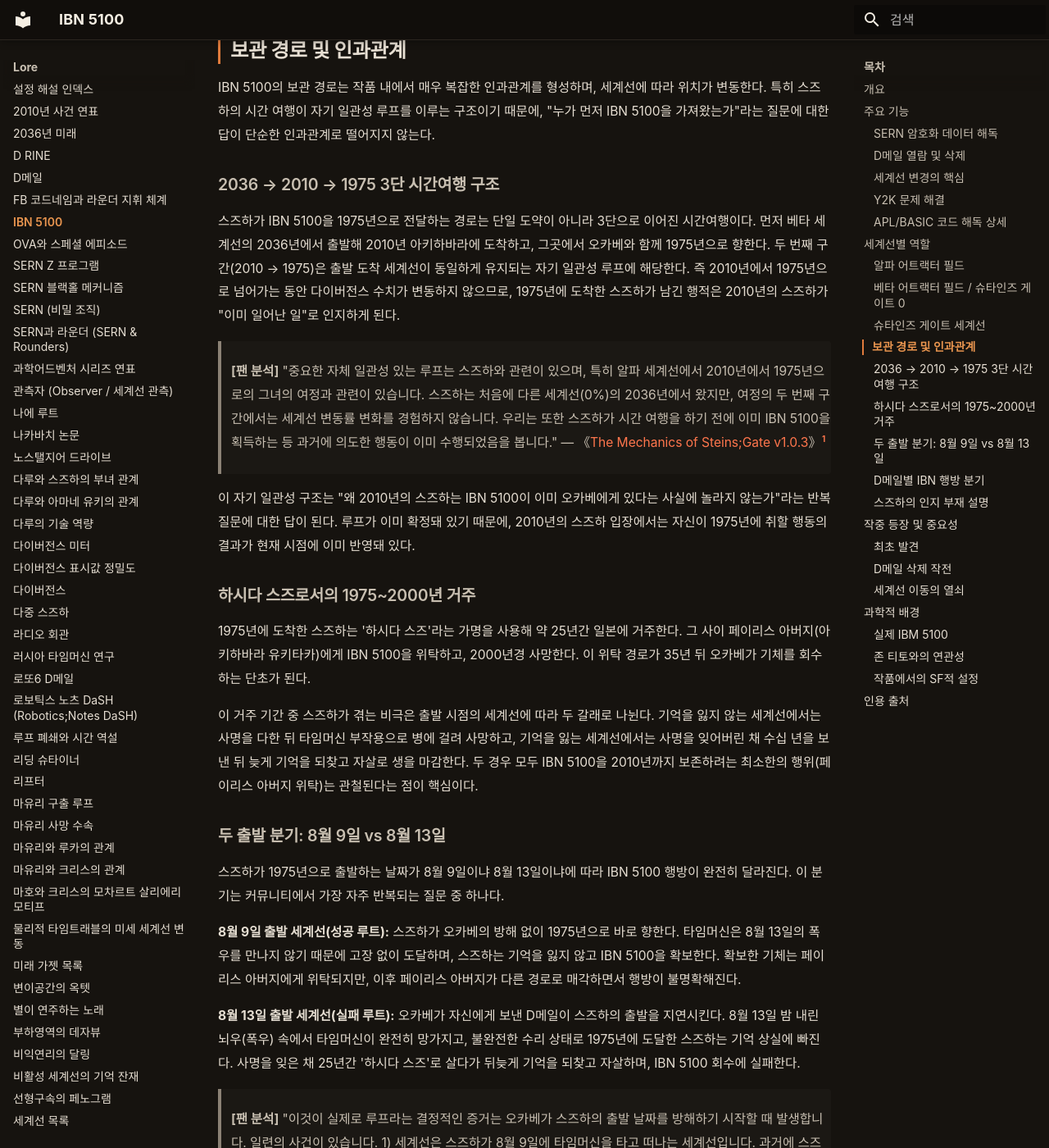
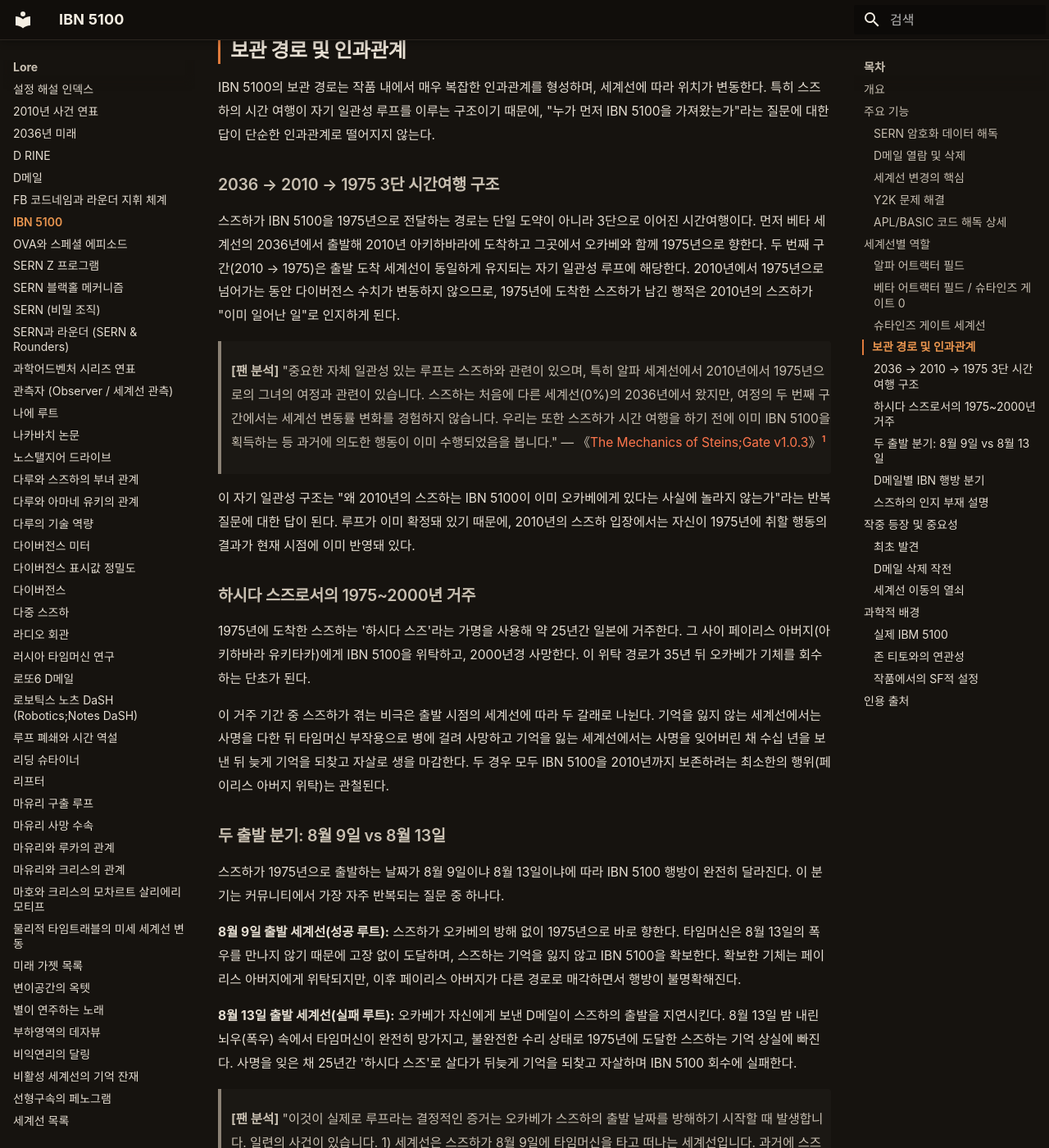
Before and after one commit to sgwiki/sgwiki.github.io, an MkDocs documentation site: the page built from wiki/lore/IBN-5100.md, in a window 1280 px wide and 1400 px high, scrolled down 2790 px. Shown: the whole window at 82% size. Built offline with MkDocs 1.6.1 and Material for MkDocs 9.7.7, drawn with Linux system fonts in a browser that asks for light colours; some web fonts are replaced; some of the changed text lies outside the part shown.

Commit message:
chore(wiki): IBN-5100 정비 — frontmatter(title·category) 보강·humanize 11건(연결어미 뒤 쉼표 5·'즉' 남발·메타 진입·형식명사·번역투 접속사)·사실·스포일러(main_story)·인용·수치 불변

```diff
--- a/wiki/lore/IBN-5100.md
+++ b/wiki/lore/IBN-5100.md
@@ -18,13 +20,13 @@
 
 ## 주요 기능
 
-IBN 5100은 작품 내에서 다음과 같은 기능을 수행한다.
+IBN 5100은 작품 내에서 몇 가지 핵심 기능을 수행한다.
 
 ### SERN 암호화 데이터 해독
 
 SERN은 보안용으로 자체 개발한 독자적인 프로그래밍 언어를 사용하고 있으며, 이 언어로 작성된 코드는 일반적인 컴퓨터로는 해석할 수 없다. IBN 5100만이 이 암호화된 코드를 해독하고 실행할 수 있다.
 
-다루가 SERN의 비밀 데이터베이스에 접근하려는 과정에서 IBN 5100의 코드 해독 능력이 언급되며, 이는 이후 SERN의 시스템을 해킹하는 중요한 단서가 된다.
+다루가 SERN의 비밀 데이터베이스에 접근하려는 과정에서 IBN 5100의 코드 해독 능력이 언급되며, 이 능력은 이후 SERN 시스템 해킹의 중요한 단서가 된다.
 
 ### D메일 열람 및 삭제
 
@@ -36,7 +38,7 @@
 
 ### Y2K 문제 해결
 
-《슈타인즈 게이트 제로》에서는 스즈하가 Y2K(2000년 문제) 오버플로 문제를 해결하기 위해 IBN 5100을 BASIC 언어와 관련해 사용한다. 이는 1975년 시점에서 미래의 문제를 해결하기 위해 IBN 5100이 활용되는 또 다른 사례다.
+《슈타인즈 게이트 제로》에서는 스즈하가 Y2K(2000년 문제) 오버플로 문제를 해결하려고 IBN 5100을 BASIC 언어와 관련해 사용한다. 1975년 시점에서 미래의 문제를 풀기 위해 IBN 5100이 활용되는 또 다른 사례다.
 
 ### APL/BASIC 코드 해독 상세
 
@@ -44,11 +46,11 @@
 
 이 설정의 뼈대는 2000~2001년 인터넷에 등장한 자칭 시간 여행자 존 티토의 주장에서 비롯된다. 그는 "IBM 5100에는 APL·BASIC 컴파일러 외에 공식적으로 문서화되지 않은 디버그 기능이 숨겨져 있으며, 이를 이용해 구형 메인프레임의 레거시 코드를 번역할 수 있다"고 주장했다. 존 티토는 이 숨겨진 기능이 2038년에 발생할 UNIX 시간 오버플로(2038년 문제)를 해결하는 데 반드시 필요하다고 역설했고, 이 일화가 실제 인터넷 전설로 널리 퍼졌다.
 
-《슈타인즈 게이트》는 이 존 티토 전설을 그대로 채택하되, 작품 내 해결 과제만 2038년 문제에서 Y2K(2000년 문제)로 변용했다. 즉 실제 존 티토가 주장한 위협과 작중 위협은 서로 다른 연도의 컴퓨터 오버플로 문제로 대응되며, IBN 5100의 "숨겨진 레거시 코드 디버깅 능력"이라는 설정 자체는 실제 인터넷 전설을 충실히 따른다. 스즈하가 베타 세계선에서 Y2K 해결을 위해 1975년으로 향하는 동기도 이 변용된 설정에 기반한다.
+《슈타인즈 게이트》는 이 존 티토 전설을 그대로 채택하되, 작품 내 해결 과제만 2038년 문제에서 Y2K(2000년 문제)로 변용했다. 실제 존 티토가 주장한 위협과 작중 위협은 서로 다른 연도의 컴퓨터 오버플로 문제로 대응되며, IBN 5100의 "숨겨진 레거시 코드 디버깅 능력"이라는 설정 자체는 실제 인터넷 전설을 충실히 따른다. 스즈하가 베타 세계선에서 Y2K 해결을 위해 1975년으로 향하는 동기도 이 변용된 설정에 기반한다.
 
 ## 세계선별 역할
 
-IBN 5100의 역할은 어트랙터 필드마다 동기가 다르다. 알파에서는 SERN에 대한 공격 도구이고, 베타/제로에서는 미래의 컴퓨터 재난(Y2K)을 막기 위한 예방 도구로 쓰인다.
+IBN 5100의 역할은 어트랙터 필드마다 동기가 다르다. 알파에서는 SERN에 대한 공격 도구이고 베타/제로에서는 미래의 컴퓨터 재난(Y2K)을 막기 위한 예방 도구로 쓰인다.
 
 ### 알파 어트랙터 필드
 
@@ -58,7 +60,7 @@
 
 베타 세계선에서는 스쿨드 작전(Operation Skuld)의 필수 조건이 되는 동시에, Y2K(2000년 문제) 해결이라는 또 다른 동기가 부여된다. 스즈하는 2036년에서 온 정보에 따라 1975년으로 향해 IBN 5100의 BASIC 디버그 기능으로 2000년 오버플로 문제를 사전에 해소해야 한다. 즉 알파와 달리 "미래의 재난을 막기 위한 예방 도구"로 쓰이며, 이 동기 차이가 베타 세계선 스즈하 행적의 핵심이다.
 
-《슈타인즈 게이트 0》 설정에서는 베타 어트랙터 필드 안에서도 IBN 5100의 운명이 또 한 번 갈린다. 카가리가 1999년 경로에서 IBN 5100을 파손하는 세계선이 존재하며, 이 경우 Y2K 해결이 좌절돼 베타 내의 다른 분기로 흩어지게 된다. 즉 베타에서는 스즈하뿐 아니라 카가리의 행적까지 IBN 5100의 존속 여부를 좌우하는 변수로 작용한다.
+《슈타인즈 게이트 0》 설정에서는 베타 어트랙터 필드 안에서도 IBN 5100의 운명이 또 한 번 갈린다. 카가리가 1999년 경로에서 IBN 5100을 파손하는 세계선이 존재하며 이 경우 Y2K 해결이 좌절돼 베타 내의 다른 분기로 흩어지게 된다. 베타에서는 스즈하뿐 아니라 카가리의 행적까지 IBN 5100의 존속 여부를 좌우하는 변수로 작용한다.
 
 ### 슈타인즈 게이트 세계선
 
@@ -70,7 +72,7 @@
 
 ### 2036 → 2010 → 1975 3단 시간여행 구조
 
-스즈하가 IBN 5100을 1975년으로 전달하는 경로는 단일 도약이 아니라 3단으로 이어진 시간여행이다. 먼저 베타 세계선의 2036년에서 출발해 2010년 아키하바라에 도착하고, 그곳에서 오카베와 함께 1975년으로 향한다. 두 번째 구간(2010 → 1975)은 출발 도착 세계선이 동일하게 유지되는 자기 일관성 루프에 해당한다. 즉 2010년에서 1975년으로 넘어가는 동안 다이버전스 수치가 변동하지 않으므로, 1975년에 도착한 스즈하가 남긴 행적은 2010년의 스즈하가 "이미 일어난 일"로 인지하게 된다.
+스즈하가 IBN 5100을 1975년으로 전달하는 경로는 단일 도약이 아니라 3단으로 이어진 시간여행이다. 먼저 베타 세계선의 2036년에서 출발해 2010년 아키하바라에 도착하고 그곳에서 오카베와 함께 1975년으로 향한다. 두 번째 구간(2010 → 1975)은 출발 도착 세계선이 동일하게 유지되는 자기 일관성 루프에 해당한다. 2010년에서 1975년으로 넘어가는 동안 다이버전스 수치가 변동하지 않으므로, 1975년에 도착한 스즈하가 남긴 행적은 2010년의 스즈하가 "이미 일어난 일"로 인지하게 된다.
 
 > **[팬 분석]** "중요한 자체 일관성 있는 루프는 스즈하와 관련이 있으며, 특히 알파 세계선에서 2010년에서 1975년으로의 그녀의 여정과 관련이 있습니다. 스즈하는 처음에 다른 세계선(0%)의 2036년에서 왔지만, 여정의 두 번째 구간에서는 세계선 변동률 변화를 경험하지 않습니다. 우리는 또한 스즈하가 시간 여행을 하기 전에 이미 IBN 5100을 획득하는 등 과거에 의도한 행동이 이미 수행되었음을 봅니다." — 《[The Mechanics of Steins;Gate v1.0.3](../근거자료/비공식/mechanics-of-steins-gate/index.md)》[^1]
 
@@ -80,7 +82,7 @@
 
 1975년에 도착한 스즈하는 '하시다 스즈'라는 가명을 사용해 약 25년간 일본에 거주한다. 그 사이 페이리스 아버지(아키하바라 유키타카)에게 IBN 5100을 위탁하고, 2000년경 사망한다. 이 위탁 경로가 35년 뒤 오카베가 기체를 회수하는 단초가 된다.
 
-이 거주 기간 중 스즈하가 겪는 비극은 출발 시점의 세계선에 따라 두 갈래로 나뉜다. 기억을 잃지 않는 세계선에서는 사명을 다한 뒤 타임머신 부작용으로 병에 걸려 사망하고, 기억을 잃는 세계선에서는 사명을 잊어버린 채 수십 년을 보낸 뒤 늦게 기억을 되찾고 자살로 생을 마감한다. 두 경우 모두 IBN 5100을 2010년까지 보존하려는 최소한의 행위(페이리스 아버지 위탁)는 관철된다는 점이 핵심이다.
+이 거주 기간 중 스즈하가 겪는 비극은 출발 시점의 세계선에 따라 두 갈래로 나뉜다. 기억을 잃지 않는 세계선에서는 사명을 다한 뒤 타임머신 부작용으로 병에 걸려 사망하고 기억을 잃는 세계선에서는 사명을 잊어버린 채 수십 년을 보낸 뒤 늦게 기억을 되찾고 자살로 생을 마감한다. 두 경우 모두 IBN 5100을 2010년까지 보존하려는 최소한의 행위(페이리스 아버지 위탁)는 관철된다.
 
 ### 두 출발 분기: 8월 9일 vs 8월 13일
 
@@ -88,11 +90,11 @@
 
 **8월 9일 출발 세계선(성공 루트):** 스즈하가 오카베의 방해 없이 1975년으로 바로 향한다. 타임머신은 8월 13일의 폭우를 만나지 않기 때문에 고장 없이 도달하며, 스즈하는 기억을 잃지 않고 IBN 5100을 확보한다. 확보한 기체는 페이리스 아버지에게 위탁되지만, 이후 페이리스 아버지가 다른 경로로 매각하면서 행방이 불명확해진다.
 
-**8월 13일 출발 세계선(실패 루트):** 오카베가 자신에게 보낸 D메일이 스즈하의 출발을 지연시킨다. 8월 13일 밤 내린 뇌우(폭우) 속에서 타임머신이 완전히 망가지고, 불완전한 수리 상태로 1975년에 도달한 스즈하는 기억 상실에 빠진다. 사명을 잊은 채 25년간 '하시다 스즈'로 살다가 뒤늦게 기억을 되찾고 자살하며, IBN 5100 회수에 실패한다.
+**8월 13일 출발 세계선(실패 루트):** 오카베가 자신에게 보낸 D메일이 스즈하의 출발을 지연시킨다. 8월 13일 밤 내린 뇌우(폭우) 속에서 타임머신이 완전히 망가지고, 불완전한 수리 상태로 1975년에 도달한 스즈하는 기억 상실에 빠진다. 사명을 잊은 채 25년간 '하시다 스즈'로 살다가 뒤늦게 기억을 되찾고 자살하며 IBN 5100 회수에 실패한다.
 
 > **[팬 분석]** "이것이 실제로 루프라는 결정적인 증거는 오카베가 스즈하의 출발 날짜를 방해하기 시작할 때 발생합니다. 일련의 사건이 있습니다. 1) 세계선은 스즈하가 8월 9일에 타임머신을 타고 떠나는 세계선입니다. 과거에 스즈하는 IBN 5100을 획득했지만, 페이리스의 아버지가 팔았습니다. 2) 오카베는 스즈하의 출발을 지연시키기 위해 자신에게 D-메일을 보냅니다. 즉시 큰 세계선 변동률 변화가 있습니다. 3) 세계선은 스즈하가 8월 13일에 타임머신을 타고 떠나는 세계선입니다. 타임머신은 출발 전에 비로 인해 손상되었습니다. 과거에 스즈하는 기억을 잃고 IBN 5100을 얻지 못했습니다. 4) 오카베는 스즈하의 출발을 방해하는 것을 막기 위해 D-메일을 보냅니다. 즉시 큰 세계선 변동률 변화가 있습니다. 5) 다시 한번, 세계선은 스즈하가 8월 9일에 타임머신을 타고 떠나는 세계선입니다. 과거에 스즈하는 IBN 5100을 획득했지만, 페이리스의 아버지가 팔았습니다." — 《[The Mechanics of Steins;Gate v1.0.3](../근거자료/비공식/mechanics-of-steins-gate/index.md)》[^1]
 
-핵심은 두 분기가 D메일 한 통 차이로 결정된다는 점이다. 오카베가 스즈하의 출발 미행 D메일을 취소하면 다시 8월 9일 출발 루트로 되돌아간다. 즉, "8월 13일 루트 = 오카베가 잘못 끼워넣은 인과"이며, 이 D메일을 지우는 것만으로 스즈하의 성공 루트가 회복된다.
+핵심은 두 분기가 D메일 한 통 차이로 결정된다는 점이다. 오카베가 스즈하의 출발 미행 D메일을 취소하면 다시 8월 9일 출발 루트로 되돌아간다. 다시 말해 "8월 13일 루트 = 오카베가 잘못 끼워넣은 인과"이며, 이 D메일을 지우는 것만으로 스즈하의 성공 루트가 회복된다.
 
 ### D메일별 IBN 행방 분기
 
@@ -102,19 +104,19 @@
 - **루카 D메일 세계선:** 여성 루카코가 연말 대청소 중 IBN 5100을 실수로 파손한다. 기체 자체가 사라지기 때문에 회수 불가능한 상태가 된다.
 - **모에카 D메일 세계선:** 라운더(Rounder)가 IBN 5100을 먼저 회수해 간다. 오카베는 기체가 사라진 사실을 인지하지 못한 채 혼란에 빠진다.
 
-즉, "어떤 D메일이 살아있느냐"가 곧 "IBN 5100이 현재 어디에 있느냐"를 결정하며, 오카베가 취소 순서를 잘못 선택하면 기체가 영영 사라지는 세계선에 갇히게 된다.
+"어떤 D메일이 살아있느냐"가 곧 "IBN 5100이 현재 어디에 있느냐"를 결정하며, 오카베가 취소 순서를 잘못 선택하면 기체가 영영 사라지는 세계선에 갇히게 된다.
 
 ### 스즈하의 인지 부재 설명
 
-자기 일관성 루프가 확정돼 있기 때문에, 2010년의 스즈하는 "IBN 5100이 이미 오카베에게 있다"는 사실을 특별한 놀람 없이 받아들인다. 그녀가 1975년에서 취할 행동의 결과가 2010년 시점에 이미 반영돼 있기 때문이다. 이는 인과가 아니라 루프의 구조적 특성이며, "왜 과거의 내가 한 일을 현재의 내가 미리 아는가"라는 질문에 대한 작품의 공식 답변에 해당한다.
+자기 일관성 루프가 확정돼 있기 때문에, 2010년의 스즈하는 "IBN 5100이 이미 오카베에게 있다"는 사실을 특별한 놀람 없이 받아들인다. 그녀가 1975년에서 취할 행동의 결과가 2010년 시점에 이미 반영돼 있기 때문이다. 인과가 아니라 루프의 구조적 특성이며, "왜 과거의 내가 한 일을 현재의 내가 미리 아는가"라는 질문에 대한 작품의 공식 답변에 해당한다.
 
 ## 작중 등장 및 중요성
 
-IBN 5100은 《슈타인즈 게이트》 시리즈 전반에 걸쳐 등장하며, 다음과 같은 중요한 역할을 수행한다:
+IBN 5100은 《슈타인즈 게이트》 시리즈 전반에 걸쳐 등장하며, 작품 전체를 관통하는 중요한 역할을 맡는다.
 
 ### 최초 발견
 
-오카베는 야나바야시 신사 창고에서 IBN 5100을 최초로 발견한다. 이때 페이리스의 아버지로부터 이 컴퓨터의 유래를 듣게 되며, 이를 통해 스즈하와의 연결고리를 확인한다.
+오카베는 야나바야시 신사 창고에서 IBN 5100을 최초로 발견한다. 이때 페이리스의 아버지로부터 이 컴퓨터의 유래를 듣게 되며, 이 과정에서 스즈하와의 연결고리를 확인한다.
 
 ### D메일 삭제 작전
 
```
Also changed, not shown: other parts of wiki/lore/IBN-5100.md (+3 -1 lines).
